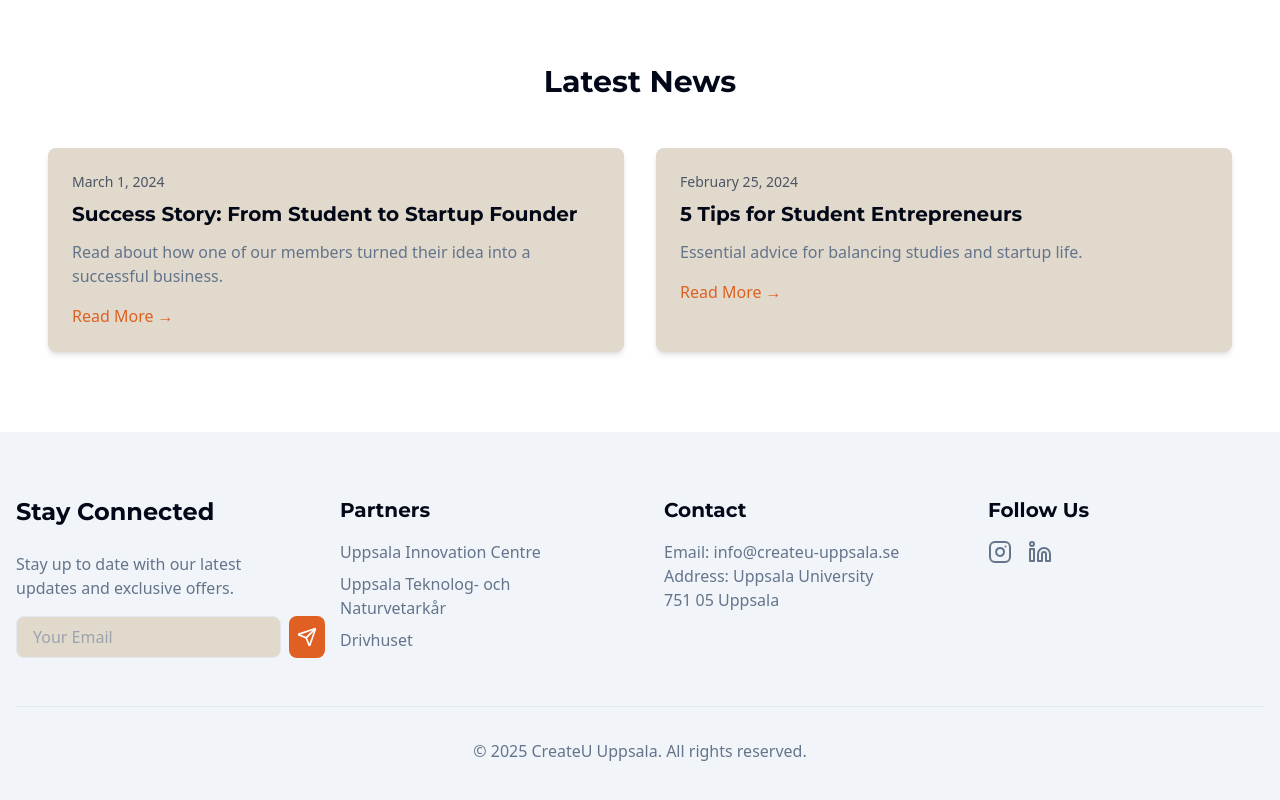
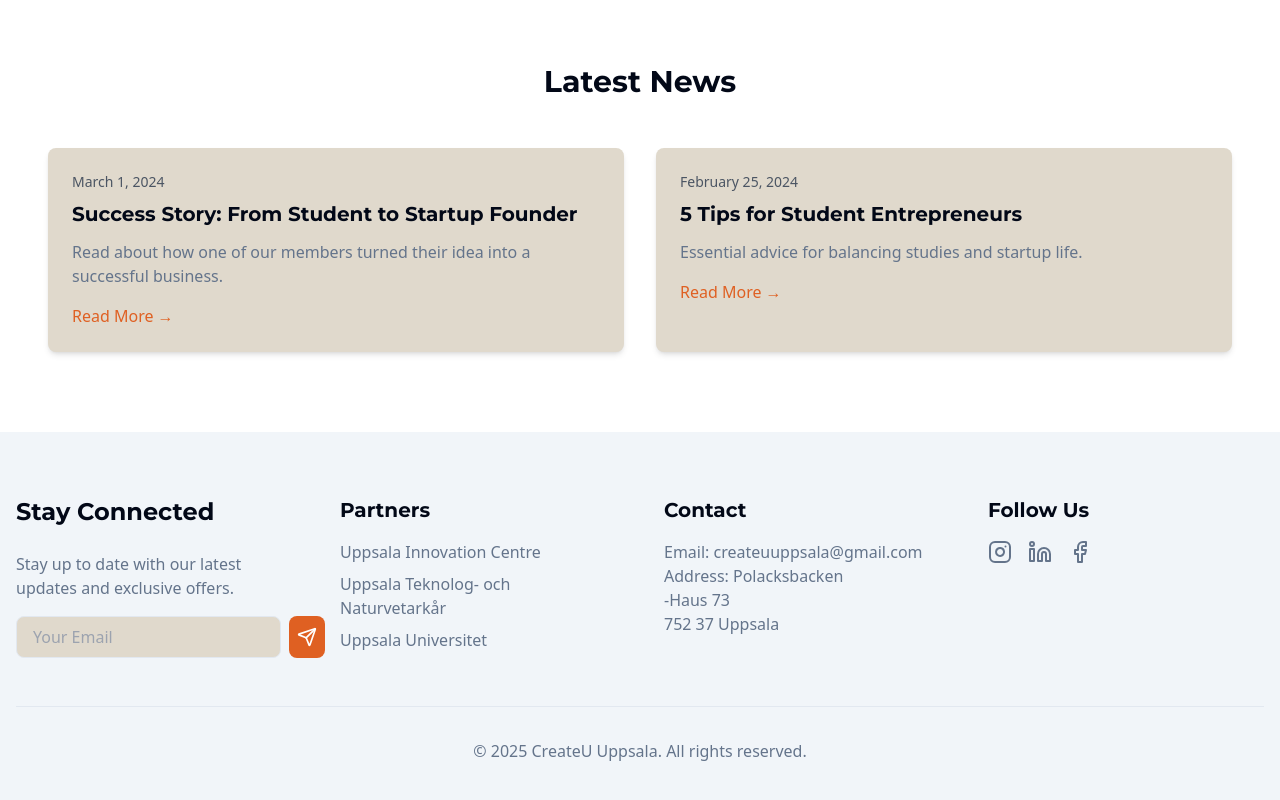
Before and after one commit to FelixFlier/startup-club-hub, a React (Vite) app: page / in a window 1280 px wide. Shown: the part 3670-4470 px from the top of the page. Built offline with nearby package versions, Linux system fonts and the light colour scheme; a web font is replaced by a local one.

Commit message:
Improve design and content
- Add hover effects to buttons and cards.
- Add Facebook to social media links.
- Update social media links with provided URLs.
- Update address and email address in footer.
- Add new partner with logo and URL.

```diff
--- a/src/pages/Index.tsx
+++ b/src/pages/Index.tsx
@@ -1,5 +1,5 @@
 
-import { UserPlus, Mail, Users, BookOpen, Building, Linkedin, Instagram, Send, ArrowUp, CalendarCheck, Calendar, Sun, Moon } from "lucide-react";
+import { UserPlus, Mail, Users, BookOpen, Building, Linkedin, Instagram, Send, ArrowUp, CalendarCheck, Calendar, Sun, Moon, Facebook } from "lucide-react";
 import { useToast } from "@/hooks/use-toast";
 import { useState, useEffect } from "react";
 
@@ -88,9 +88,9 @@ const Index = () => {
       url: "https://www.utn.se"
     },
     {
-      name: "Drivhuset",
-      logo: "/path-to-drivhuset-logo.png",
-      url: "https://drivhuset.se/uppsala"
+      name: "Uppsala Universitet",
+      logo: "/lovable-uploads/c73b454b-f339-43f9-b9a1-cab3b744fa7b.png",
+      url: "https://uuinvest.se/en/"
     }
   ];
 
@@ -140,6 +140,24 @@ const Index = () => {
     }
   ];
 
+  const socialLinks = [
+    {
+      name: "Instagram",
+      icon: <Instagram size={24} />,
+      url: "https://www.instagram.com/createu_uppsala?igsh=dGt5czgza3NuZmRk"
+    },
+    {
+      name: "LinkedIn",
+      icon: <Linkedin size={24} />,
+      url: "https://www.linkedin.com/company/createu-uppsala/"
+    },
+    {
+      name: "Facebook",
+      icon: <Facebook size={24} />,
+      url: "https://www.facebook.com/share/15eSF1pkwq/"
+    }
+  ];
+
   return (
     <div className="min-h-screen bg-background text-foreground">
       <button
@@ -186,7 +204,7 @@ const Index = () => {
           <p className="text-xl text-muted-foreground max-w-2xl mx-auto mb-8">
             We support innovative minds and promote entrepreneurial thinking in the university city of Uppsala.
           </p>
-          <button className="bg-createu-orange text-white px-8 py-3 rounded-lg hover:scale-105 hover:shadow-lg transition-all flex items-center gap-2 mx-auto">
+          <button className="bg-createu-orange text-white px-8 py-3 rounded-lg hover:scale-110 hover:shadow-xl transition-all flex items-center gap-2 mx-auto">
             <UserPlus size={20} />
             Become a Member
           </button>
@@ -229,7 +247,7 @@ const Index = () => {
                 description: "Regular meetings for exchange and networking."
               }
             ].map((activity, index) => (
-              <div key={index} className="bg-card p-6 rounded-lg shadow-md hover:shadow-xl transition-all dark:bg-secondary">
+              <div key={index} className="bg-card p-6 rounded-lg shadow-md hover:shadow-xl hover:scale-105 transition-all duration-300 dark:bg-secondary">
                 <div className="flex items-center gap-3 mb-4">
                   {activity.icon}
                   <h3 className="text-xl font-semibold text-foreground font-montserrat">{activity.title}</h3>
@@ -245,7 +263,7 @@ const Index = () => {
         <div className="container mx-auto px-4">
           <h2 className="text-3xl font-bold text-center text-foreground mb-12 font-montserrat">Contact</h2>
           <div className="max-w-lg mx-auto">
-            <div className="bg-white p-8 rounded-lg shadow-md dark:bg-secondary">
+            <div className="bg-white p-8 rounded-lg shadow-md hover:shadow-xl transition-all duration-300 dark:bg-secondary">
               <div className="flex items-center gap-3 mb-6">
                 <Building size={24} className="text-createu-orange" />
                 <h3 className="text-xl font-semibold font-montserrat text-foreground">For Companies</h3>
@@ -255,7 +273,7 @@ const Index = () => {
               </p>
               <button
                 onClick={handleContact}
-                className="w-full bg-createu-orange text-white px-6 py-3 rounded-lg hover:bg-opacity-90 transition-colors flex items-center justify-center gap-2"
+                className="w-full bg-createu-orange text-white px-6 py-3 rounded-lg hover:bg-opacity-80 hover:scale-[1.02] transition-all flex items-center justify-center gap-2"
               >
                 <Mail size={20} />
                 Get in Touch
@@ -270,7 +288,7 @@ const Index = () => {
           <h2 className="text-3xl font-bold text-center text-foreground mb-12 font-montserrat">Join Our Team</h2>
           <div className="grid md:grid-cols-3 gap-8">
             {openPositions.map((position, index) => (
-              <div key={index} className="bg-card p-6 rounded-lg shadow-md hover:shadow-xl transition-all dark:bg-secondary">
+              <div key={index} className="bg-card p-6 rounded-lg shadow-md hover:shadow-xl hover:scale-105 transition-all duration-300 dark:bg-secondary">
                 <h3 className="text-xl font-bold mb-2 text-foreground">{position.title}</h3>
                 <p className="text-muted-foreground text-sm mb-4">{position.type}</p>
                 <p className="text-muted-foreground mb-4">{position.description}</p>
@@ -281,7 +299,7 @@ const Index = () => {
                       description: "Please send your application to recruitment@createu-uppsala.se",
                     });
                   }}
-                  className="text-createu-orange hover:underline flex items-center gap-2"
+                  className="text-createu-orange hover:underline hover:text-opacity-80 flex items-center gap-2 transition-all"
                 >
                   Apply Now →
                 </button>
@@ -301,7 +319,7 @@ const Index = () => {
                 href={partner.url}
                 target="_blank"
                 rel="noopener noreferrer"
-                className="bg-white p-6 rounded-lg shadow-md hover:shadow-xl transition-all hover:scale-105 flex items-center justify-center h-40 dark:bg-secondary"
+                className="bg-white p-6 rounded-lg shadow-md hover:shadow-xl hover:scale-110 transition-all duration-300 flex items-center justify-center h-40 dark:bg-secondary"
               >
                 <img
                   src={partner.logo}
@@ -319,14 +337,14 @@ const Index = () => {
           <h2 className="text-3xl font-bold text-center text-foreground mb-12 font-montserrat">Upcoming Events</h2>
           <div className="grid md:grid-cols-3 gap-8">
             {upcomingEvents.map((event, index) => (
-              <div key={index} className="bg-card p-6 rounded-lg shadow-md hover:shadow-xl transition-all hover:scale-105 dark:bg-secondary">
+              <div key={index} className="bg-card p-6 rounded-lg shadow-md hover:shadow-xl hover:scale-105 transition-all duration-300 dark:bg-secondary">
                 <div className="flex items-center gap-3 mb-4">
                   <Calendar className="text-createu-orange" size={24} />
                   <div className="text-sm text-gray-600 dark:text-gray-400">{event.date}</div>
                 </div>
                 <h3 className="text-xl font-semibold mb-2 font-montserrat text-foreground">{event.title}</h3>
                 <p className="text-muted-foreground">{event.description}</p>
-                <button className="mt-4 text-createu-orange hover:underline flex items-center gap-2">
+                <button className="mt-4 text-createu-orange hover:underline hover:text-opacity-80 flex items-center gap-2 transition-colors">
                   <CalendarCheck size={20} />
                   Register Now
                 </button>
@@ -341,7 +359,7 @@ const Index = () => {
           <h2 className="text-3xl font-bold text-center text-foreground mb-12 font-montserrat">FAQ</h2>
           <div className="max-w-3xl mx-auto">
             {faqItems.map((item, index) => (
-              <div key={index} className="mb-6 border-b border-border pb-6 last:border-0">
+              <div key={index} className="mb-6 border-b border-border pb-6 last:border-0 hover:bg-opacity-50 transition-all duration-300">
                 <h3 className="text-xl font-semibold mb-2 font-montserrat text-foreground">{item.question}</h3>
                 <p className="text-muted-foreground">{item.answer}</p>
               </div>
@@ -355,11 +373,11 @@ const Index = () => {
           <h2 className="text-3xl font-bold text-center text-foreground mb-12 font-montserrat">Latest News</h2>
           <div className="grid md:grid-cols-2 gap-8">
             {blogPosts.map((post, index) => (
-              <div key={index} className="bg-card p-6 rounded-lg shadow-md hover:shadow-xl transition-all hover:scale-105 dark:bg-secondary">
+              <div key={index} className="bg-card p-6 rounded-lg shadow-md hover:shadow-xl hover:scale-105 transition-all duration-300 dark:bg-secondary">
                 <div className="text-sm text-gray-600 mb-2 dark:text-gray-400">{post.date}</div>
                 <h3 className="text-xl font-semibold mb-3 font-montserrat text-foreground">{post.title}</h3>
                 <p className="text-muted-foreground mb-4">{post.excerpt}</p>
-                <button className="text-createu-orange hover:underline">Read More →</button>
+                <button className="text-createu-orange hover:underline hover:text-opacity-80 transition-colors">Read More →</button>
               </div>
             ))}
           </div>
@@ -382,7 +400,7 @@ const Index = () => {
                   onChange={(e) => setEmail(e.target.value)}
                   className="bg-background text-foreground px-4 py-2 rounded-lg flex-grow border border-border"
                 />
-                <button type="submit" className="bg-createu-orange p-2 rounded-lg hover:scale-105 transition-transform">
+                <button type="submit" className="bg-createu-orange p-2 rounded-lg hover:scale-110 transition-transform">
                   <Send size={20} className="text-white" />
                 </button>
               </form>
@@ -390,28 +408,35 @@ const Index = () => {
             <div>
               <h3 className="text-xl font-semibold mb-4 font-montserrat">Partners</h3>
               <ul className="space-y-2">
-                <li><a href="#" className="text-muted-foreground hover:text-createu-orange transition-colors">Uppsala Innovation Centre</a></li>
-                <li><a href="#" className="text-muted-foreground hover:text-createu-orange transition-colors">Uppsala Teknolog- och Naturvetarkår</a></li>
-                <li><a href="#" className="text-muted-foreground hover:text-createu-orange transition-colors">Drivhuset</a></li>
+                <li><a href="https://www.uic.se" target="_blank" rel="noopener noreferrer" className="text-muted-foreground hover:text-createu-orange transition-colors">Uppsala Innovation Centre</a></li>
+                <li><a href="https://www.utn.se" target="_blank" rel="noopener noreferrer" className="text-muted-foreground hover:text-createu-orange transition-colors">Uppsala Teknolog- och Naturvetarkår</a></li>
+                <li><a href="https://uuinvest.se/en/" target="_blank" rel="noopener noreferrer" className="text-muted-foreground hover:text-createu-orange transition-colors">Uppsala Universitet</a></li>
               </ul>
             </div>
             <div>
               <h3 className="text-xl font-semibold mb-4 font-montserrat">Contact</h3>
               <p className="text-muted-foreground">
-                Email: info@createu-uppsala.se<br />
-                Address: Uppsala University<br />
-                751 05 Uppsala
+                Email: createuuppsala@gmail.com<br />
+                Address: Polacksbacken<br />
+                -Haus 73<br />
+                752 37 Uppsala
               </p>
             </div>
             <div>
               <h3 className="text-xl font-semibold mb-4 font-montserrat">Follow Us</h3>
               <div className="flex gap-4">
-                <a href="#" className="text-muted-foreground hover:text-createu-orange hover:scale-110 transition-all">
-                  <Instagram size={24} />
-                </a>
-                <a href="#" className="text-muted-foreground hover:text-createu-orange hover:scale-110 transition-all">
-                  <Linkedin size={24} />
-                </a>
+                {socialLinks.map((social, index) => (
+                  <a
+                    key={index}
+                    href={social.url}
+                    target="_blank"
+                    rel="noopener noreferrer"
+                    className="text-muted-foreground hover:text-createu-orange hover:scale-125 transition-all"
+                    aria-label={social.name}
+                  >
+                    {social.icon}
+                  </a>
+                ))}
               </div>
             </div>
           </div>
```
Also changed, not shown: public/lovable-uploads/c73b454b-f339-43f9-b9a1-cab3b744fa7b.png (added).
